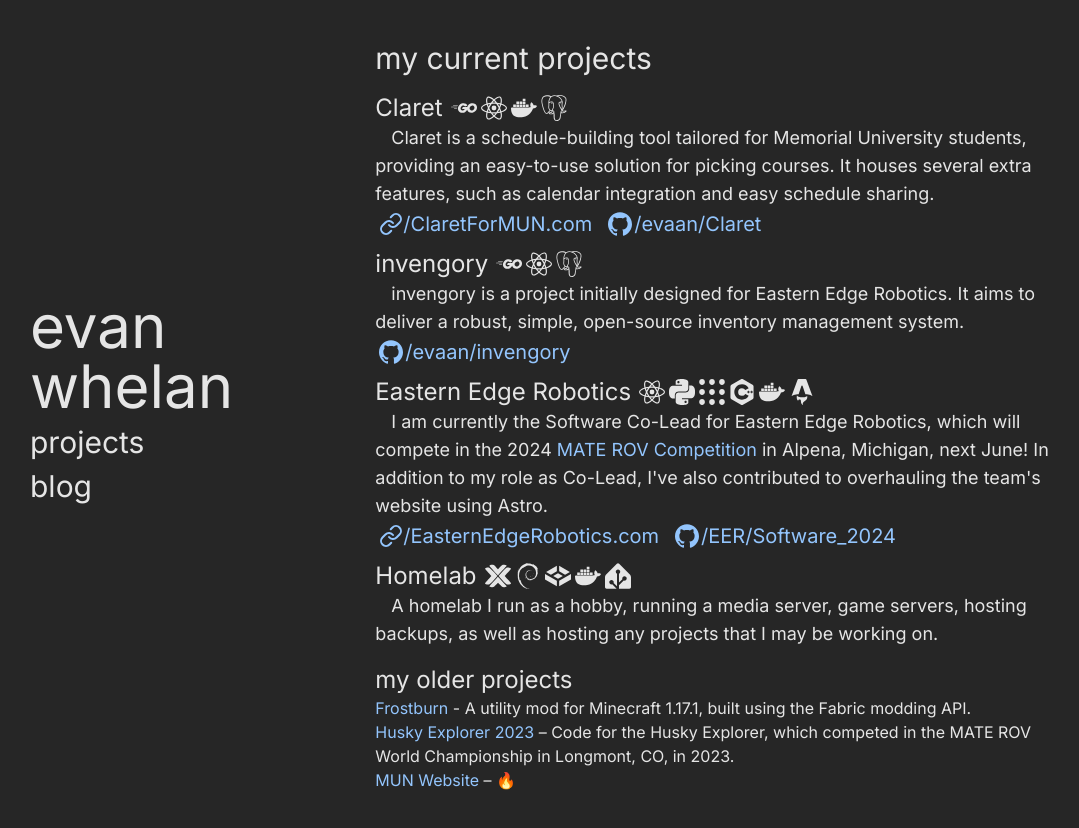
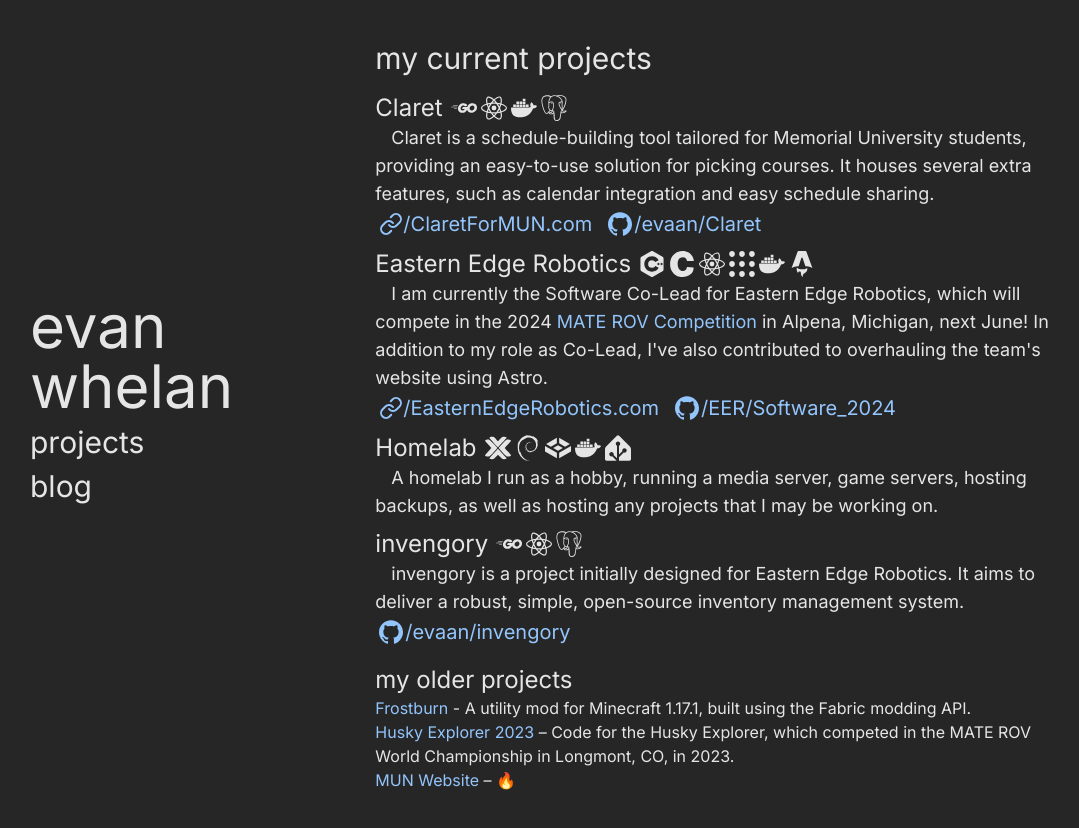
Before and after one commit to evaan/evaan.github.io, an Astro site: page /projects in a window 1280 px wide. Shown: the whole page, without its empty margins (102-1181 px from the left). Built offline with nearby package versions, Linux system fonts and the light colour scheme; Astro itself is replaced by a stand-in of ours.

Commit message:
changed projects and languages

```diff
--- a/src/pages/index.astro
+++ b/src/pages/index.astro
@@ -18,7 +18,7 @@
         <div class="mb-4">
             <div class="flex items-center mb-2">
                 <i data-lucide="code-2" />
-                <p class="text-xl ml-2">Go, TypeScript, C++, Python, SQL, Java</p>
+                <p class="text-xl ml-2">Go, TypeScript, C++, C, Python, SQL, Java</p>
             </div>
             <div class="flex items-center mb-2">
                 <i data-lucide="globe-2" />
--- a/src/pages/projects.astro
+++ b/src/pages/projects.astro
@@ -1,5 +1,5 @@
 ---
-import { siGo, siReact, siDocker, siPostgresql, siPython, siRos, siCplusplus, siAstro, siProxmox, siDebian, siTruenas, siHomeassistant, siJavascript } from "simple-icons";
+import { siGo, siReact, siDocker, siPostgresql, siPython, siRos, siCplusplus, siAstro, siProxmox, siDebian, siTruenas, siHomeassistant, siC } from "simple-icons";
 import Layout from "../layouts/Layout.astro";
 import Project from "../components/Project.astro";
 import Link from "../components/Link.astro";
@@ -28,25 +28,12 @@
                 <Link label="evaan/Claret" link="https://github.com/evaan/Claret" github />
             </Fragment>
         </Project>
-        <Project name="invengory">
-            <Fragment slot="icons">
-                <svg role="img" viewBox="0 0 24 24" xmlns="http://www.w3.org/2000/svg" width="26px" height="26px" class="mr-1"><path d={siGo.path}/></svg>
-                <svg role="img" viewBox="0 0 24 24" xmlns="http://www.w3.org/2000/svg" width="26px" height="26px" class="mr-1"><path d={siReact.path}/></svg>
-                <svg role="img" viewBox="0 0 24 24" xmlns="http://www.w3.org/2000/svg" width="26px" height="26px"><path d={siPostgresql.path}/></svg>
-            </Fragment>
-            <Fragment slot="description">
-                invengory is a project initially designed for Eastern Edge Robotics. It aims to deliver a robust, simple, open-source inventory management system.
-            </Fragment>
-            <Fragment slot="links">
-                <Link label="evaan/invengory" link="https://github.com/evaan/invengory" github />
-            </Fragment>
-        </Project>
         <Project name="Eastern Edge Robotics">
             <Fragment slot="icons">
+                <svg role="img" viewBox="0 0 24 24" xmlns="http://www.w3.org/2000/svg" width="26px" height="26px" class="mr-1"><path d={siCplusplus.path}/></svg>
+                <svg role="img" viewBox="0 0 24 24" xmlns="http://www.w3.org/2000/svg" width="26px" height="26px" class="mr-1"><path d={siC.path}/></svg>
                 <svg role="img" viewBox="0 0 24 24" xmlns="http://www.w3.org/2000/svg" width="26px" height="26px" class="mr-1"><path d={siReact.path}/></svg>
-                <svg role="img" viewBox="0 0 24 24" xmlns="http://www.w3.org/2000/svg" width="26px" height="26px" class="mr-1"><path d={siPython.path}/></svg>
                 <svg role="img" viewBox="0 0 24 24" xmlns="http://www.w3.org/2000/svg" width="26px" height="26px" class="mr-1"><path d={siRos.path}/></svg>
-                <svg role="img" viewBox="0 0 24 24" xmlns="http://www.w3.org/2000/svg" width="26px" height="26px" class="mr-1"><path d={siCplusplus.path}/></svg>
                 <svg role="img" viewBox="0 0 24 24" xmlns="http://www.w3.org/2000/svg" width="26px" height="26px" class="mr-1"><path d={siDocker.path}/></svg>
                 <svg role="img" viewBox="0 0 24 24" xmlns="http://www.w3.org/2000/svg" width="26px" height="26px"><path d={siAstro.path}/></svg>
             </Fragment>
@@ -71,6 +58,19 @@
                 A homelab I run as a hobby, running a media server, game servers, hosting backups, as well as hosting any projects that I may be working on.
             </Fragment>
         </Project>
+        <Project name="invengory">
+            <Fragment slot="icons">
+                <svg role="img" viewBox="0 0 24 24" xmlns="http://www.w3.org/2000/svg" width="26px" height="26px" class="mr-1"><path d={siGo.path}/></svg>
+                <svg role="img" viewBox="0 0 24 24" xmlns="http://www.w3.org/2000/svg" width="26px" height="26px" class="mr-1"><path d={siReact.path}/></svg>
+                <svg role="img" viewBox="0 0 24 24" xmlns="http://www.w3.org/2000/svg" width="26px" height="26px"><path d={siPostgresql.path}/></svg>
+            </Fragment>
+            <Fragment slot="description">
+                invengory is a project initially designed for Eastern Edge Robotics. It aims to deliver a robust, simple, open-source inventory management system.
+            </Fragment>
+            <Fragment slot="links">
+                <Link label="evaan/invengory" link="https://github.com/evaan/invengory" github />
+            </Fragment>
+        </Project>
         <p class="text-2xl font-medium mt-4">my older projects</p>
         <p class="text-md"><a href="https://github.com/evaan/frostburn" target="_blank">Frostburn</a> - A utility mod for Minecraft 1.17.1, built using the Fabric modding API.</p>
         <p class="text-md"><a href="https://github.com/evaan/huskyexplorer2023" target="_blank">Husky Explorer 2023</a> – Code for the Husky Explorer, which competed in the MATE ROV World Championship in Longmont, CO, in 2023.</p>
```
Also changed, not shown: package.json (+4 -4 lines), 1 other file.
